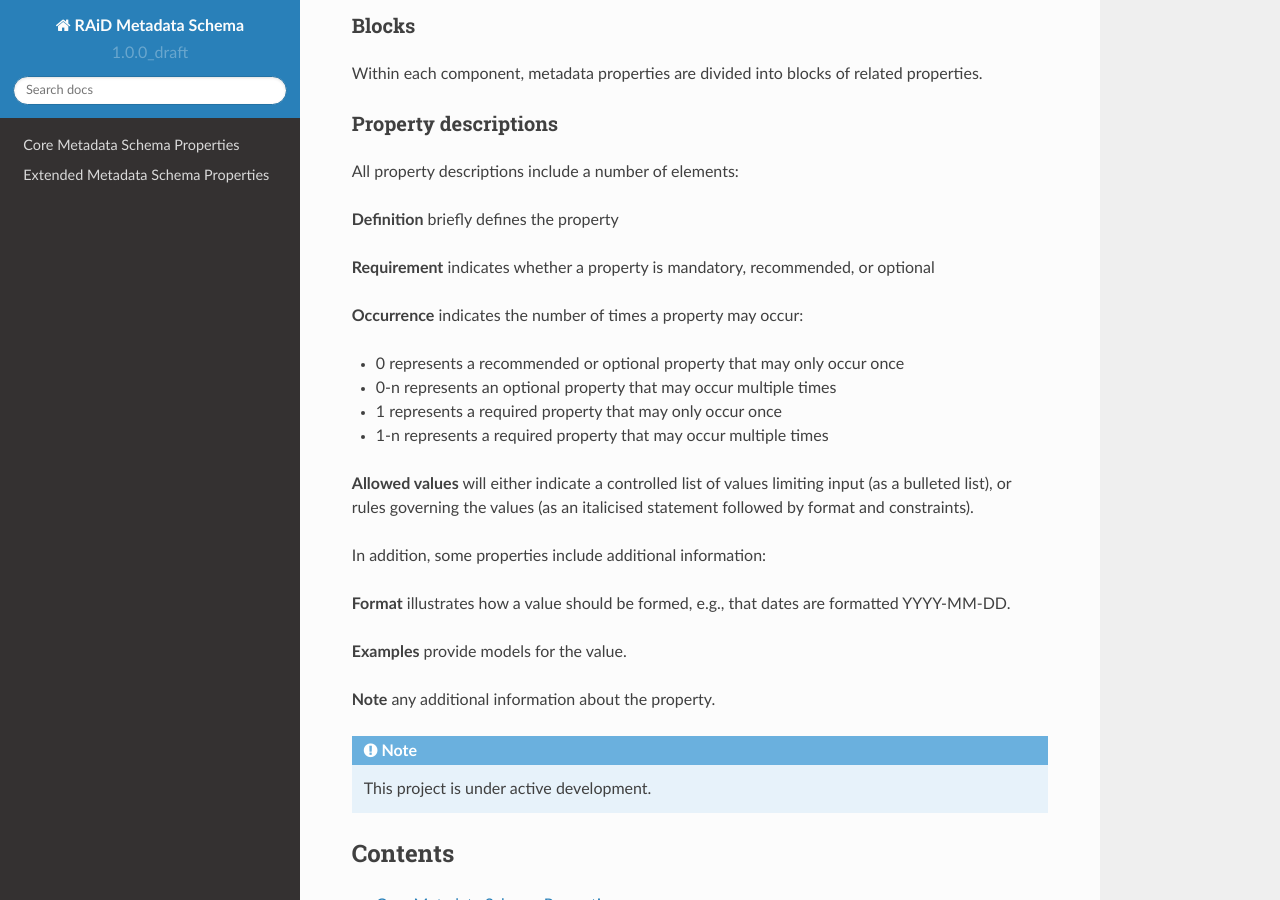
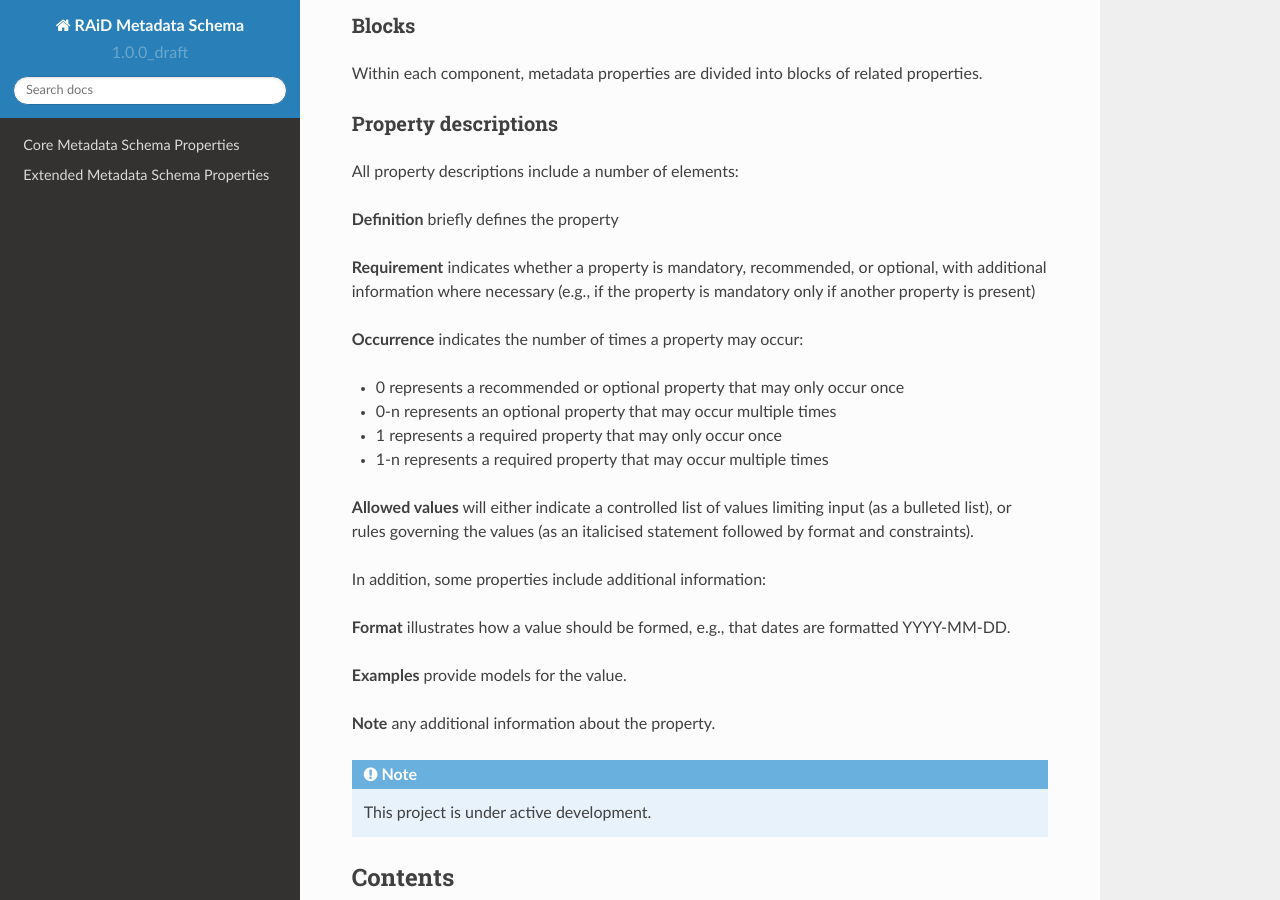
Before and after one commit to au-research/raid-metadata, a Sphinx documentation site: the page built from rtd/docs/source/index.rst, in a window 1280 px wide and 900 px high, scrolled down 939 px. Built offline with Sphinx 7.4.7 and the Read the Docs theme 2.0.0, drawn with Linux system fonts in a browser that asks for light colours; pages that are not in the unit, such as notebooks, are missing from menus.

Commit message:
Clarified explanation of requirements

```diff
--- a/rtd/docs/source/index.rst
+++ b/rtd/docs/source/index.rst
@@ -25,7 +25,7 @@ All property descriptions include a number of elements:
 
 **Definition** briefly defines the property
 
-**Requirement** indicates whether a property is mandatory, recommended, or optional
+**Requirement** indicates whether a property is mandatory, recommended, or optional, with additional information where necessary (e.g., if the property is mandatory only if another property is present)
 
 **Occurrence** indicates the number of times a property may occur:
 
```
